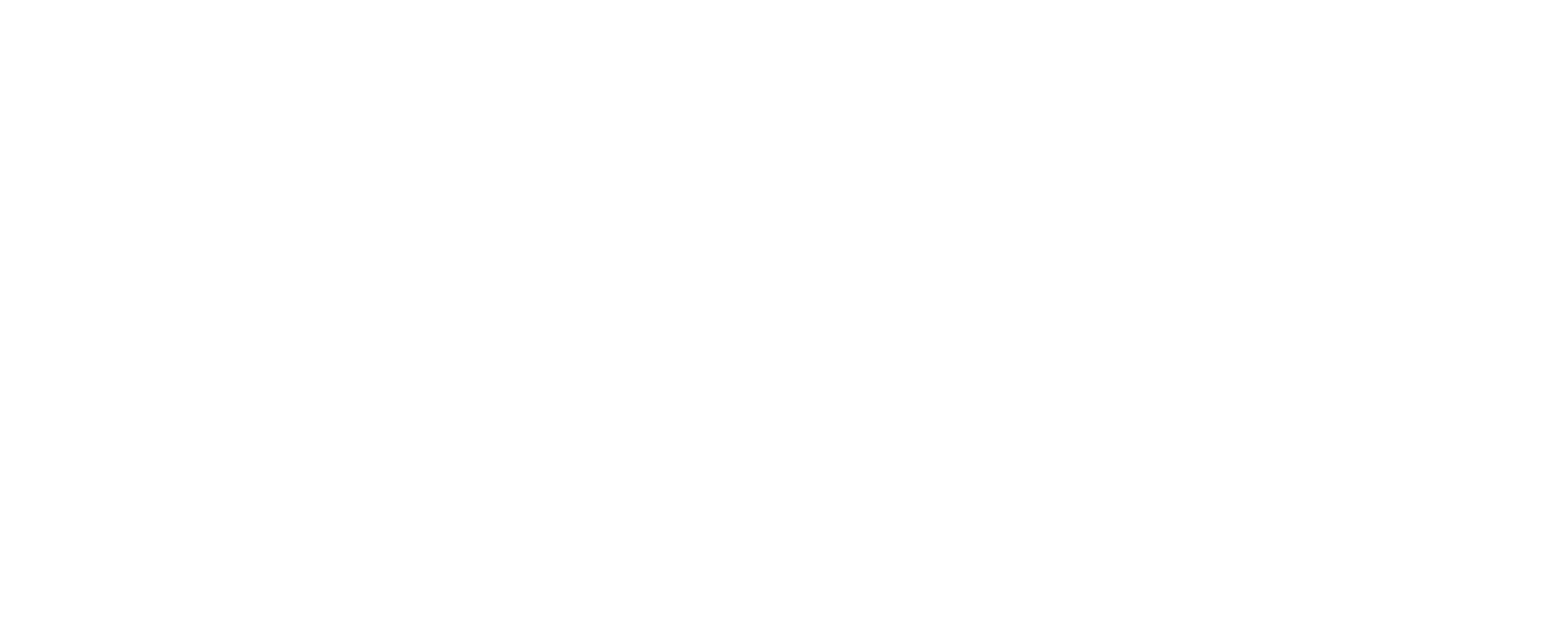
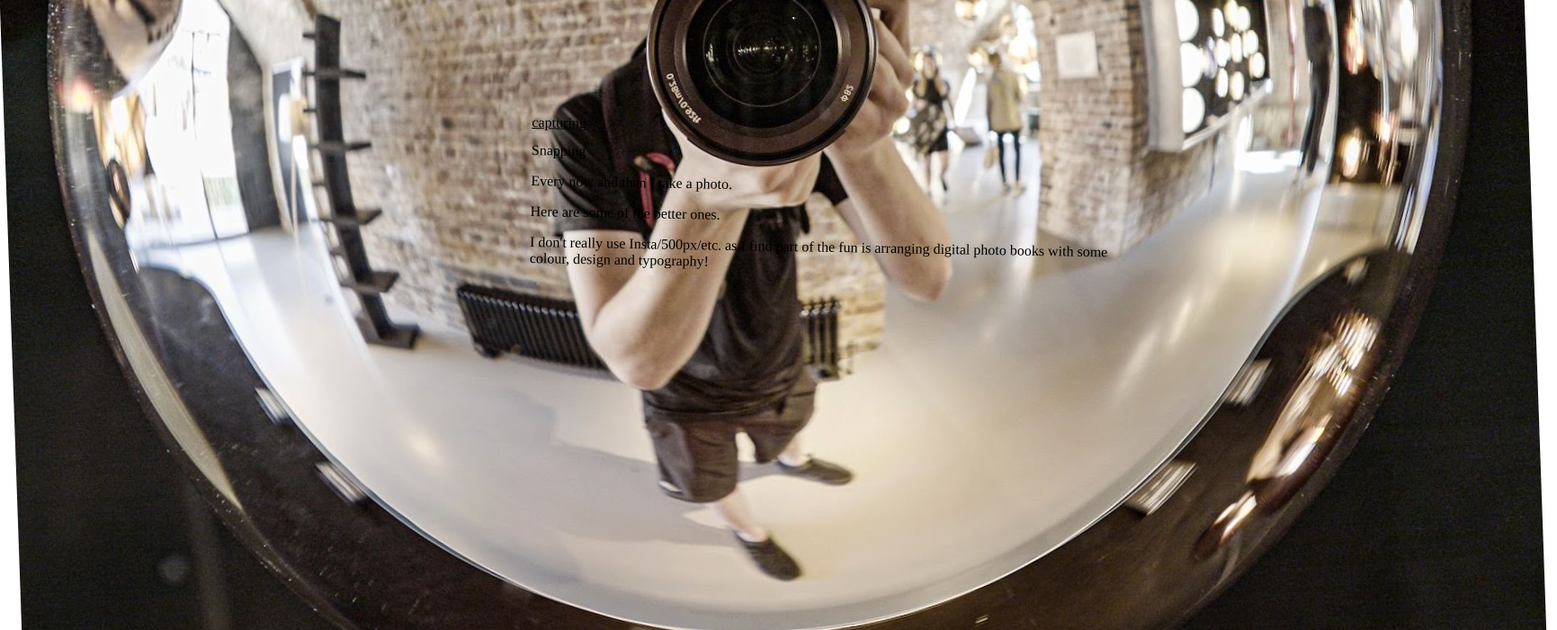
Before and after one commit to Southclaws/me, a Next.js app: page / in a window 1280 px wide. Shown: the part 1620-2320 px from the top of the page at 90% size, 1731 px wide, since content can reach past the window. Before the commit the page ends 1038 px from the top, so only its background shows below. Built offline with nearby package versions, Linux system fonts and the light colour scheme.

Commit message:
add photos to home page

```diff
--- a/src/app/(default)/page.tsx
+++ b/src/app/(default)/page.tsx
@@ -104,6 +104,21 @@
               Europe.
             </p>
           </Card>
+
+          <Card
+            title="Snapping"
+            image="/photography/2019-09-21 spherical.jpg"
+            verb="capturing"
+            layout="left"
+          >
+            <p>Every now and then I take a photo.</p>
+            <p>Here are some of the better ones.</p>
+            <p>
+              I don&apos;t really use Insta/500px/etc. as I find part of the fun
+              is arranging digital photo books with some colour, design and
+              typography!
+            </p>
+          </Card>
         </VStack>
       </header>
 
```
